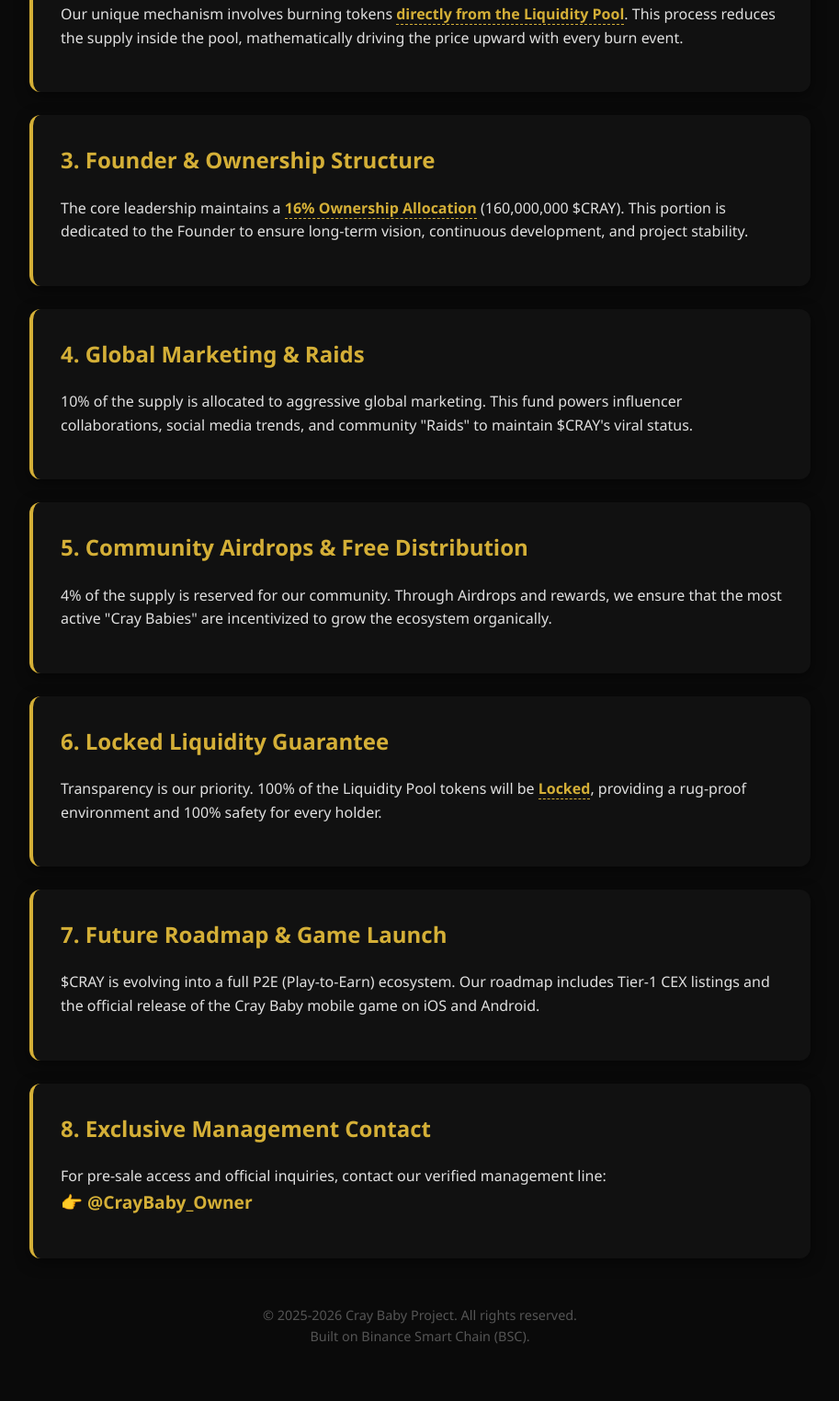
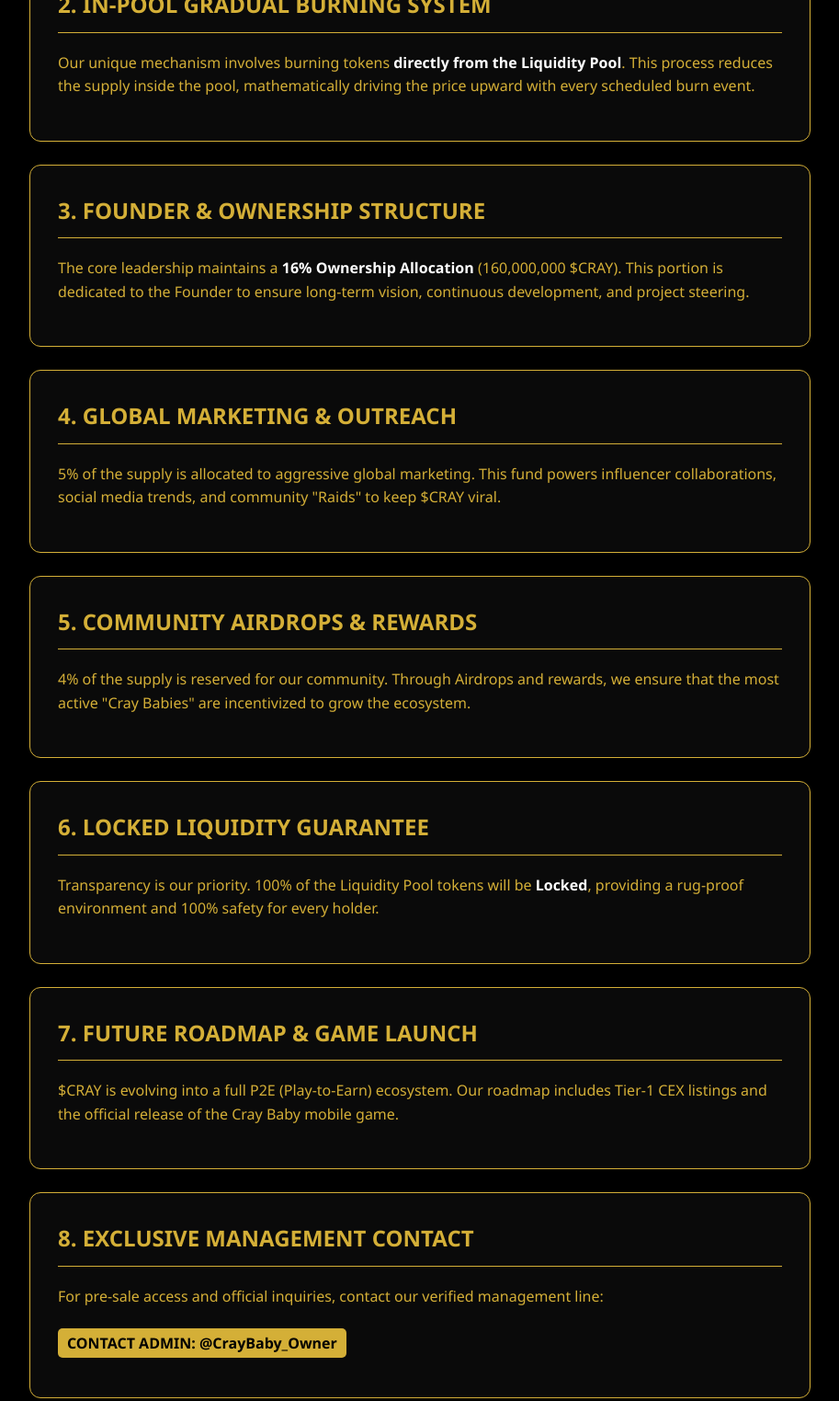
Before and after one commit to riabsi/Cray-Baby-Whitepaper, a plain HTML site: page index.html in a window 1280 px wide. Shown: the part 577-2100 px from the top of the page at 92% size, without its empty margins (183-1096 px from the left). Drawn offline with Linux system fonts and the light colour scheme.

Commit message:
Update index.html

```diff
--- a/index.html
+++ b/index.html
@@ -5,48 +5,47 @@
     <meta name="viewport" content="width=device-width, initial-scale=1.0">
     <title>Cray Baby ($CRAY) - Official Whitepaper</title>
     <style>
-        body { font-family: 'Segoe UI', Tahoma, Geneva, Verdana, sans-serif; line-height: 1.6; color: #e0e0e0; max-width: 850px; margin: 0 auto; padding: 20px; background-color: #0a0a0a; }
-        .header { text-align: center; padding: 50px 0; background: linear-gradient(145deg, #1a1a1a, #000); border: 1px solid #d4af37; border-radius: 15px; margin-bottom: 30px; }
+        body { font-family: 'Segoe UI', Tahoma, Geneva, Verdana, sans-serif; line-height: 1.6; color: #d4af37; max-width: 850px; margin: 0 auto; padding: 20px; background-color: #000000; }
+        .header { text-align: center; padding: 50px 0; background: #000000; border: 2px solid #d4af37; border-radius: 15px; margin-bottom: 30px; box-shadow: 0 0 20px #d4af37; }
         h1 { margin: 0; font-size: 2.8em; color: #d4af37; text-transform: uppercase; letter-spacing: 2px; }
         .verified-icon { color: #1DA1F2; font-size: 0.8em; vertical-align: middle; margin-left: 10px; }
-        .section { background: #111; padding: 30px; border-radius: 12px; border-left: 4px solid #d4af37; margin-bottom: 25px; box-shadow: 0 4px 15px rgba(0,0,0,0.5); }
-        h2 { color: #d4af37; font-size: 1.5em; margin-top: 0; text-transform: capitalize; }
-        .highlight { color: #d4af37; font-weight: bold; border-bottom: 1px dashed #d4af37; }
-        a { color: #d4af37; text-decoration: none; font-weight: bold; }
-        a:hover { text-decoration: underline; }
-        .footer { text-align: center; font-size: 0.9em; color: #555; margin-top: 50px; padding-bottom: 30px; }
+        .section { background: #0a0a0a; padding: 30px; border-radius: 12px; border: 1px solid #d4af37; margin-bottom: 25px; }
+        h2 { color: #d4af37; font-size: 1.5em; margin-top: 0; text-transform: uppercase; border-bottom: 1px solid #d4af37; padding-bottom: 10px; }
+        .highlight { color: #ffffff; font-weight: bold; }
+        a { color: #ffffff; text-decoration: none; font-weight: bold; background: #d4af37; padding: 5px 10px; border-radius: 5px; color: #000; }
+        .footer { text-align: center; font-size: 0.9em; color: #d4af37; margin-top: 50px; padding-bottom: 30px; }
     </style>
 </head>
 <body>
 
     <div class="header">
         <h1>CRAY BABY ($CRAY) <span class="verified-icon">✔️</span></h1>
-        <p style="color: #d4af37; letter-spacing: 5px;">OFFICIAL WHITEPAPER v1.4</p>
+        <p style="letter-spacing: 5px; font-weight: bold;">OFFICIAL WHITEPAPER</p>
     </div>
 
     <div class="section">
         <h2>1. Strategic Liquidity Provision</h2>
-        <p>To ensure maximum market depth and price floor security, <span class="highlight">70% of the Total Supply</span> (700,000,000 $CRAY) is dedicated directly to the Liquidity Pool (LP). This ensures high stability for all investors.</p>
+        <p>To ensure maximum market depth and price floor security, <span class="highlight">75% of the Total Supply</span> (750,000,000 $CRAY) is dedicated directly to the Liquidity Pool (LP). This ensures high stability and massive trading volume capability.</p>
     </div>
 
     <div class="section">
         <h2>2. In-Pool Gradual Burning System</h2>
-        <p>Our unique mechanism involves burning tokens <span class="highlight">directly from the Liquidity Pool</span>. This process reduces the supply inside the pool, mathematically driving the price upward with every burn event.</p>
+        <p>Our unique mechanism involves burning tokens <span class="highlight">directly from the Liquidity Pool</span>. This process reduces the supply inside the pool, mathematically driving the price upward with every scheduled burn event.</p>
     </div>
 
     <div class="section">
         <h2>3. Founder & Ownership Structure</h2>
-        <p>The core leadership maintains a <span class="highlight">16% Ownership Allocation</span> (160,000,000 $CRAY). This portion is dedicated to the Founder to ensure long-term vision, continuous development, and project stability.</p>
+        <p>The core leadership maintains a <span class="highlight">16% Ownership Allocation</span> (160,000,000 $CRAY). This portion is dedicated to the Founder to ensure long-term vision, continuous development, and project steering.</p>
     </div>
 
     <div class="section">
-        <h2>4. Global Marketing & Raids</h2>
-        <p>10% of the supply is allocated to aggressive global marketing. This fund powers influencer collaborations, social media trends, and community "Raids" to maintain $CRAY's viral status.</p>
+        <h2>4. Global Marketing & Outreach</h2>
+        <p>5% of the supply is allocated to aggressive global marketing. This fund powers influencer collaborations, social media trends, and community "Raids" to keep $CRAY viral.</p>
     </div>
 
     <div class="section">
-        <h2>5. Community Airdrops & Free Distribution</h2>
-        <p>4% of the supply is reserved for our community. Through Airdrops and rewards, we ensure that the most active "Cray Babies" are incentivized to grow the ecosystem organically.</p>
+        <h2>5. Community Airdrops & Rewards</h2>
+        <p>4% of the supply is reserved for our community. Through Airdrops and rewards, we ensure that the most active "Cray Babies" are incentivized to grow the ecosystem.</p>
     </div>
 
     <div class="section">
@@ -56,13 +55,13 @@
 
     <div class="section">
         <h2>7. Future Roadmap & Game Launch</h2>
-        <p>$CRAY is evolving into a full P2E (Play-to-Earn) ecosystem. Our roadmap includes Tier-1 CEX listings and the official release of the Cray Baby mobile game on iOS and Android.</p>
+        <p>$CRAY is evolving into a full P2E (Play-to-Earn) ecosystem. Our roadmap includes Tier-1 CEX listings and the official release of the Cray Baby mobile game.</p>
     </div>
 
     <div class="section">
         <h2>8. Exclusive Management Contact</h2>
-        <p>For pre-sale access and official inquiries, contact our verified management line: <br>
-        <span style="font-size: 1.2em;">👉 <a href="https://t.me/CrayBaby_Owner">@CrayBaby_Owner</a></span></p>
+        <p>For pre-sale access and official inquiries, contact our verified management line: <br><br>
+        <a href="https://t.me/CrayBaby_Owner">CONTACT ADMIN: @CrayBaby_Owner</a></p>
     </div>
 
     <div class="footer">
```
